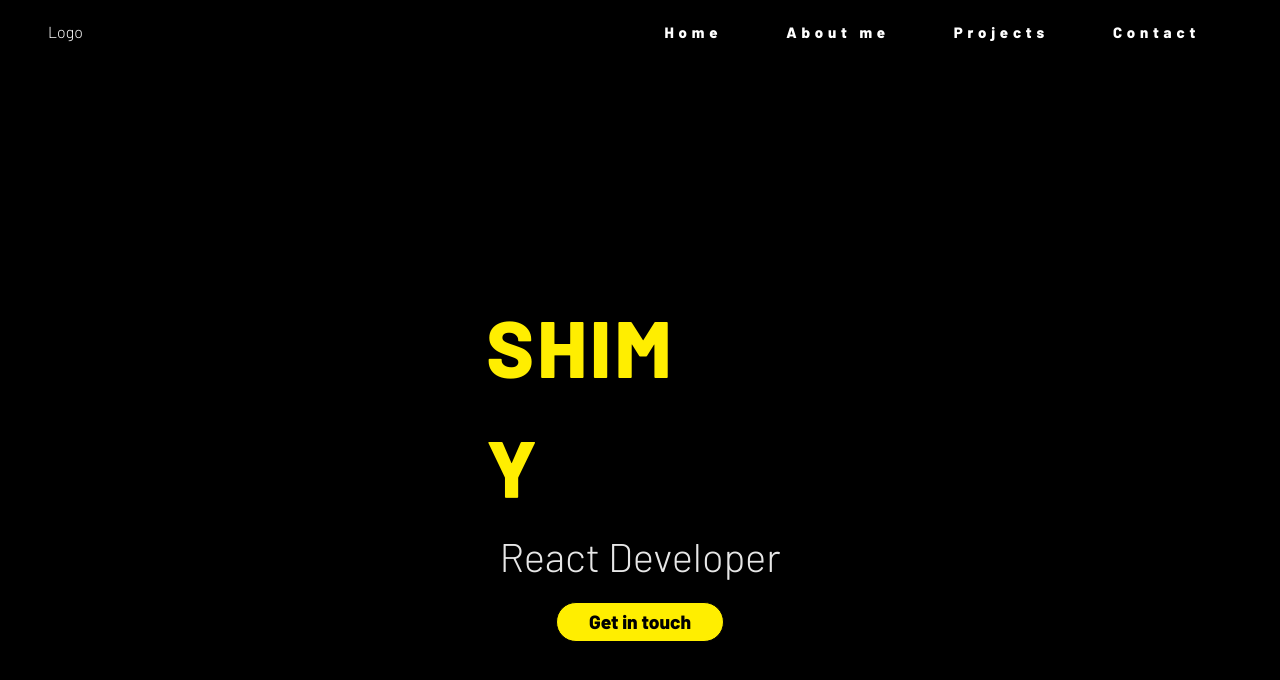
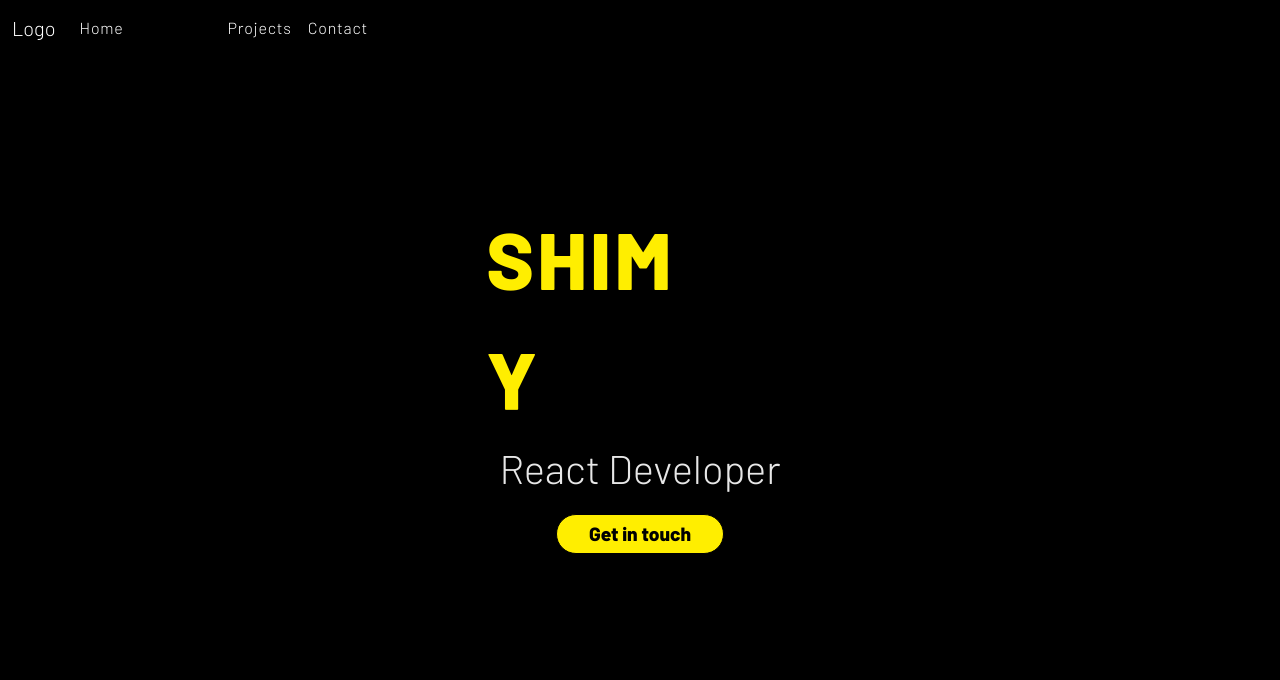
Before and after one commit to shimy8617/portfolio, a React (Create React App) app: page / in a window 1280 px wide. Shown: the top 680 px of the page. Built offline with nearby package versions, Linux system fonts and the light colour scheme.

Commit message:
dont use this code

```diff
--- a/src/routes/home/home.css
+++ b/src/routes/home/home.css
@@ -5,25 +5,17 @@
     font-family: 'Barlow', sans-serif;
   }
 
-  .presentation {
-    display: flex;
-    justify-content: center;
-    align-items: center;
-    background-color: #000;
-    height: 100vh;
-    height: calc(var(--vh, 1vh) * 100);
-    margin: 0 auto;
-    width: 100%;
-  }
-
   .presentationTitle {
     display: flex;
     flex-direction: column;
     justify-content: center;
     align-items: center;
+    justify-content: space-around;
     width: 100vw;
     height: 100vh;
+    height: calc(var(--vh, 1vh) * 100);
     background-color: rgb(0, 0, 0);
+    margin: 0 auto;
     padding: 1rem;
   }
 
@@ -38,8 +30,6 @@
 
   .completeName {
     display:flex;
-    align-items: center;
-    justify-content: space-around;
   }
   /*
   .completeName {
@@ -68,11 +58,11 @@
     }
   }
 
-  .fadeOut {
+/*   .fadeOut {
     cursor: pointer;
     animation: fadeInOutAnimation 4s;
     animation-fill-mode: forwards;
-  }
+  }  */
 
   .fadeIn {
     cursor: pointer;
--- a/src/routes/home/home.jsx
+++ b/src/routes/home/home.jsx
@@ -6,7 +6,6 @@
     return(
         <>
         <Outlet />
-          <div className="presentation">
             <div className="presentationTitle">
             <div className="completeName">
               <h1 className="fadeOut">
@@ -17,7 +16,6 @@
               <p>React Developer</p>
               <button type="button">Get in touch</button>
             </div>
-        </div>
         </>
     )
 }
--- a/src/routes/navigation/navigation.css
+++ b/src/routes/navigation/navigation.css
@@ -1,4 +1,40 @@
-.navigation {
+.container-fluid {
+    background-color: #000;
+    border:none;
+}
+
+.navbar-brand {
+    color:#fff;
+}
+
+.navbar-toggler {
+    background-color:rgb(236, 236, 236);
+    border-color: rgb(236, 236, 236);
+}
+
+#navbarSupportedContent {
+    text-align: right;
+}
+
+.navItems a{
+    text-decoration: none;
+    padding: 0 0.5rem;
+    color: #fff;
+    font-weight: 400;
+    font-size: 16px;
+    letter-spacing: 0.05rem;
+}
+
+.navItems a:hover {
+    text-decoration: none;
+    padding: 0 0.5rem;
+    color: rgb(255, 238, 0);
+    font-weight: 600;
+    font-size: 18px;
+    letter-spacing: 0.05rem;
+}
+
+/* .navigation {
     height: 12vh;
     width: 100%;
     display: flex;
@@ -76,4 +112,4 @@
     font-size: 15px;
     letter-spacing: 0.3rem;
 }
-}
+} */
--- a/src/routes/navigation/navigation.jsx
+++ b/src/routes/navigation/navigation.jsx
@@ -6,25 +6,35 @@
 export const Navigation = () => {
   return (
     <Fragment>
-      <div>
-        <nav className="navigation">
-          <a href="./assets/logo">Logo</a>
-          <ul className="navLinks">
+      <nav className="navbar navbar-expand-lg navigation">
+        <div className="container-fluid">
+          <a className="navbar-brand" href="/">Logo</a>
+          <button className="navbar-toggler"
+          type="button"
+          data-bs-toggle="collapse"
+          data-bs-target="#navbarSupportedContent"
+          aria-controls="navbarSupportedContent"
+          aria-expanded="false" aria-label="Toggle navigation">
+            <span className="navbar-toggler-icon"></span>
+          </button>
+          <div className="collapse navbar-collapse" id="navbarSupportedContent">
+            <ul className="navbar-nav me-auto mb-2 mb-lg-0">
               <li className="navItems">
-              <a href="/">Home</a>
+                <a className="nav-link" aria-current="page" href="/">Home</a>
               </li>
               <li className="navItems">
-              <a href="/about">About me</a>
+                <a className="nav-link active" aria-current="page" href="/about">About me</a>
               </li>
               <li className="navItems">
-              <a href="/projects">Projects</a>
+                <a className="nav-link" aria-current="page" href="/projects">Projects</a>
               </li>
               <li className="navItems">
-              <a href="/contact">Contact</a>
+                <a className="nav-link" aria-current="page" href="/contact">Contact</a>
               </li>
             </ul>
+            </div>
+          </div>
         </nav>
-      </div>
       <Outlet />
     </Fragment>
   );
```
Lines whose indentation alone changed are shown as unchanged.
